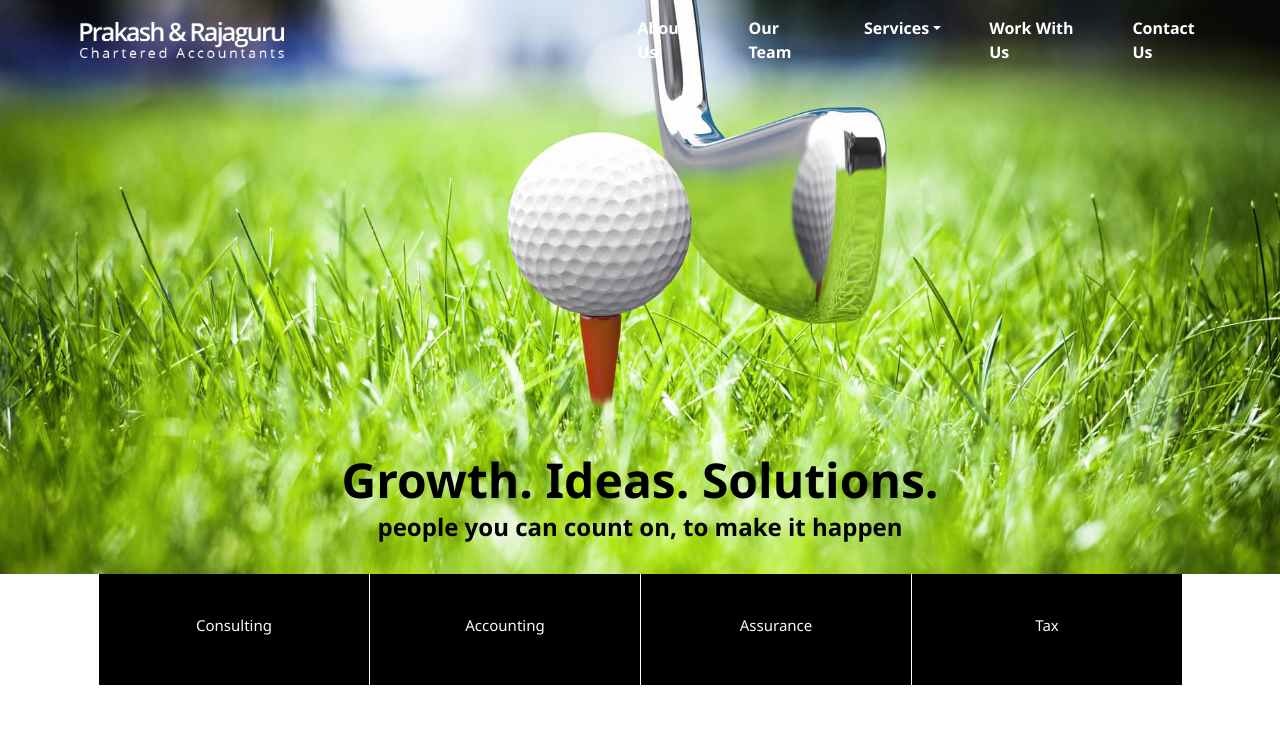
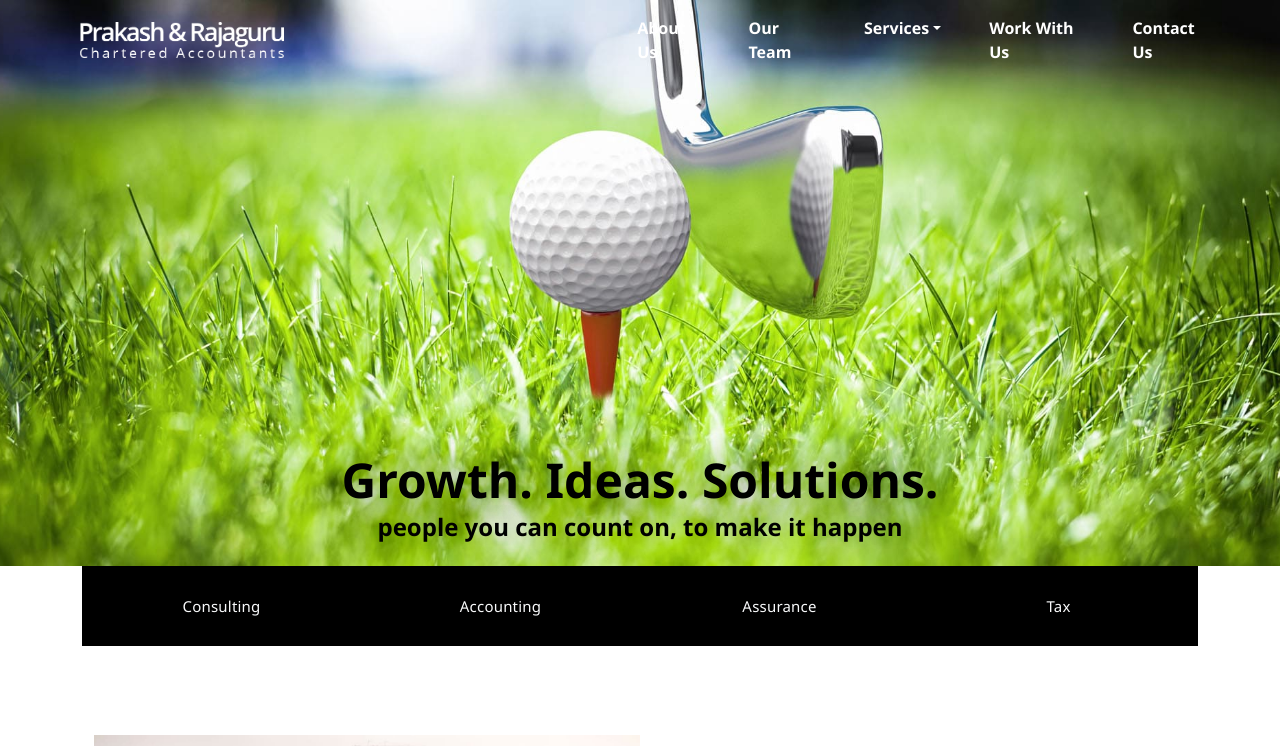
Before and after one commit to Swadhin2001/PandR, a Next.js app: page /about-us in a window 1280 px wide. Shown: the top 746 px of the page. Built offline with nearby package versions, Linux system fonts and the light colour scheme; a small style sheet from the web is missing.

Commit message:
bug fixed

```diff
--- a/src/components/Elementor_widget_wrap.jsx
+++ b/src/components/Elementor_widget_wrap.jsx
@@ -3,24 +3,26 @@ import Link from 'next/link'
 
 function Elementor_widget_wrap(props) {
   return (
-      <div className='elementor_widget_wrap d-flex justify-content-center  mx-4 align-middle'>
-          <Link href = "/consulting" >
-            <h4 className='text-light' style = {{"fontWeight":"600", "fontSize": "18px"}}>{props.heading1}</h4>
-            <p className='text-light py-2' style = {{"fontWeight":"400", "fontSize": "15px"}}>{props.about1}</p>
+    <div className="container elementor-widget-wrap">
+      <div className='row elementor-container'>
+          <Link href = "/consulting" className='col  elementor-container'>
+            <h2 className='text-light m-0' style = {{"fontWeight":"600", "fontSize": "18px"}}>{props.heading1}</h2>
+            <p className='text-light m-0' style = {{"fontWeight":"400", "fontSize": "15px"}}>{props.about1}</p>
           </Link>
-          <Link href = '/accounting'>
-            <h4 className='text-light' style = {{"fontWeight":"600", "fontSize": "18px"}}>{props.heading2}</h4>
-            <p className='text-light py-2' style = {{"fontWeight":"400", "fontSize": "15px"}}>{props.about2}</p>
+          <Link href = '/accounting' className='col  elementor-container'>
+            <h2 className='text-light m-0' style = {{"fontWeight":"600", "fontSize": "18px"}}>{props.heading2}</h2>
+            <p className='text-light m-0' style = {{"fontWeight":"400", "fontSize": "15px"}}>{props.about2}</p>
           </Link>
-          <Link href = '/assurance'>
-            <h4 className='text-light' style = {{"fontWeight":"600", "fontSize": "18px"}}>{props.heading3}</h4>
-            <p className='text-light py-2' style = {{"fontWeight":"400", "fontSize": "15px"}}>{props.about3}</p>
+          <Link href = '/assurance' className='col  elementor-container'>
+            <h2 className='text-light m-0' style = {{"fontWeight":"600", "fontSize": "18px"}}>{props.heading3}</h2>
+            <p className='text-light m-0' style = {{"fontWeight":"400", "fontSize": "15px"}}>{props.about3}</p>
           </Link>
-          <Link href = '/tax' >
-            <h4 className='text-light' style = {{"fontWeight":"600", "fontSize": "18px"}}>{props.heading4}</h4>
-            <p className='text-light py-2' style = {{"fontWeight":"400", "fontSize": "15px"}}>{props.about4}</p>
+          <Link href = '/tax' className='col elementor-container'>
+            <h2 className='text-light m-0' style = {{"fontWeight":"600", "fontSize": "18px"}}>{props.heading4}</h2>
+            <p className='text-light m-0' style = {{"fontWeight":"400", "fontSize": "15px"}}>{props.about4}</p>
           </Link>
       </div>
+    </div>
   )
 }
 
--- a/src/components/Header.jsx
+++ b/src/components/Header.jsx
@@ -4,15 +4,10 @@ import Navbar from './Navbar'
 
 function Header(props) {
   return (
-    <div className='navbarBody' style = {{"backgroundImage" : `url(${props.image.src})`, "backgroundSize":"cover", "backgroundPosition":"bottom center"}}>
-      {/* <Image
-        src = {props.image}
-        alt = ""
-        style={{"width":"100%", "height": "89%" , "position": "absolute" ,"top":"0", "animation": "transitionIn 0.6s"}}
-      /> */}
+    <div className='navbarBody' style = {{"backgroundImage" : `url(${props.image.src})`}}>
      <Navbar/>
       <div className="details" style = {{"color": `${props.color}`}}>
-        <h1 style = {{"fontWeight":"600", "fontSize": "48px"}} className='m-0'>{props.heading}</h1>
+        <h1 style = {{"fontWeight":"600", "fontSize": "48px"}} >{props.heading}</h1>
         <p style = {{"fontWeight":"600", "fontSize": "24px"}}>{props.about}</p>
       </div>
     </div>
--- a/src/components/Image_left.jsx
+++ b/src/components/Image_left.jsx
@@ -5,10 +5,10 @@ function Image_left(props) {
   return (
     <div className='container '>
         <div className="row g-0">
-            <div className="col col-md-6" style = {{"backgroundImage": `url(${props.image.src})`, "backgroundPosition":"center center", "backgroundRepeat":"no-repeat", "backgroundSize": "cover", "height": "500px"}}>
+            <div className="col col-md-6 body-image-left" style = {{"backgroundImage": `url(${props.image.src})`}}>
             </div>
-            <div className="col col-md-6" style={{"display": "flex","alignItems": "center"}}>
-              <div className='mx-4 p-2' style={{"width":"100%"}} >
+            <div className="col col-md-6 body-left-image-about" >
+              <div className='mx-4 p-2'>
                 <h4 style = {{"fontWeight": "600", "fontSize": "24px"}} className='pb-3'>{props.heading}</h4>
                 <p style = {{"fontWeight":"400", "fontSize": "15px"}} >{props.about}</p>
               </div>
--- a/src/components/Image_right.jsx
+++ b/src/components/Image_right.jsx
@@ -6,14 +6,14 @@ function Image_left(props) {
   return (
     <div className='container'>
         <div className="row g-0">
-            <div className="col col-md-6 " style={{"display": "flex","alignItems": "center"}}>
-              <div className='mx-3 p-2 ' style={{}}>
+            <div className="col col-md-6 body-right-image-about" >
+              <div className='mx-3 p-2'>
                 <h4 style = {{"fontWeight":"600", "fontSize": "24px"}} className='pb-3' >{props.heading}</h4>
                 <p style = {{"fontWeight":"400", "fontSize": "15px"}} className='pb-2'>{props.about}</p>
                 <Link href={`${props.link}`} className='text-decoration-none text-dark'>{props.linkText}</Link>
               </div>
             </div>
-            <div className="col col-md-6" style = {{"backgroundImage": `url(${props.image.src})`, "backgroundPosition":"center center", "backgroundRepeat":"no-repeat", "backgroundSize": "cover", "height": "500px"}}>
+            <div className="col col-md-6 body-image-right" style = {{"backgroundImage": `url(${props.image.src})`}}>
             </div>
         </div>
     </div>
--- a/src/components/Navbar.jsx
+++ b/src/components/Navbar.jsx
@@ -11,7 +11,7 @@ function Navbar() {
     <div className="container-1200">
       <nav className="navbar navbar-expand-lg " style= {{"animation": "transitionIn 2s"}}>
         <div className="container-fluid mx-4 ">
-          <Link className="navbar-brand text-light" href="/Home_page" style={{"fontWeight":"600", "fontSize":"16px"}}>
+          <Link className="navbar-brand text-light logo" href="/Home_page" style={{"fontWeight":"600", "fontSize":"16px"}}>
             <Image
               src = {logo}
               alt = " "
--- a/src/styles/globals.css
+++ b/src/styles/globals.css
@@ -7,29 +7,37 @@
   text-align: center;
   font-weight: bold;
   padding-bottom: 1%;
+  line-height: 1.25em;
+  text-shadow: 0px 0px 45px rgba(0, 0, 0, 0.5);
 }
-.elementor_widget_wrap{
-  /* padding: 1%;
-  display: flex;
-  justify-content: center;
-  align-items: center;
-  margin-left:7%;
-  margin-right:7%; */
+.elementor-widget-wrap{
   animation: transitionIn 2s;
   object-fit: contain;
 }
-.elementor_widget_wrap a{
-  padding: 2%;
+.navbarBody{
+  background-size: cover;
+  background-position: center center;
+}
+.elementor-widget-wrap a{
+  padding: 30px 30px 30px 30px;
   background-color: rgb(0, 0, 0);
   color: white;
-  border-left:0.1px solid white;
+  /* border-left:0.1px solid white; */
   text-align: center;
-  width: 22%;
+  /* width: 22%; */
   text-decoration: none;
 }
-.elementor_widget_wrap a:hover{
-  background-color: rgb(32, 32, 32);
+.elementor-container:hover{
+  background-color: rgb(43, 43, 43);
   cursor: pointer;
+}
+.elementor-container h2{
+  line-height: 1.35em;
+  letter-spacing: 0.2px;
+}
+.elementor-container p{
+  line-height: 1.35em;
+  letter-spacing: 0.2px;
 }
 .div-left,.div-right{
   display: flex;
@@ -130,3 +138,23 @@
 .conainer-1200{
   max-width: 1200px;
 }
+.body-image-left{
+  background-position: center center;
+  background-repeat: no-repeat;
+  background-size: cover;
+  height: 500px;
+}
+.body-left-image-about{
+  display: flex;
+  align-items: center;
+}
+.body-image-right{
+  background-position: center center;
+  background-repeat: no-repeat;
+  background-size: cover;
+  height: 500px;
+}
+.body-right-image-about{
+  display: flex;
+  align-items: center;
+}
```
